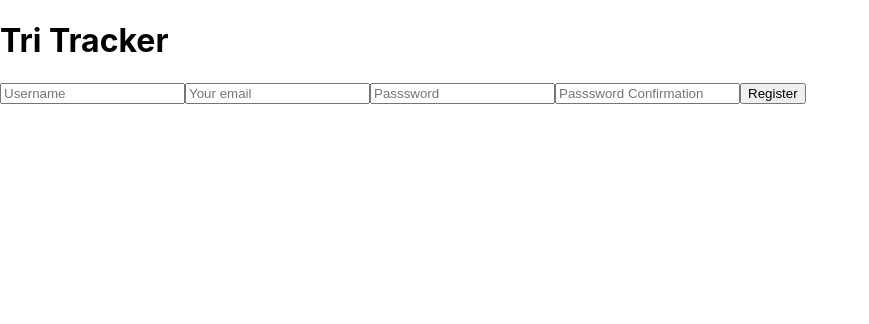
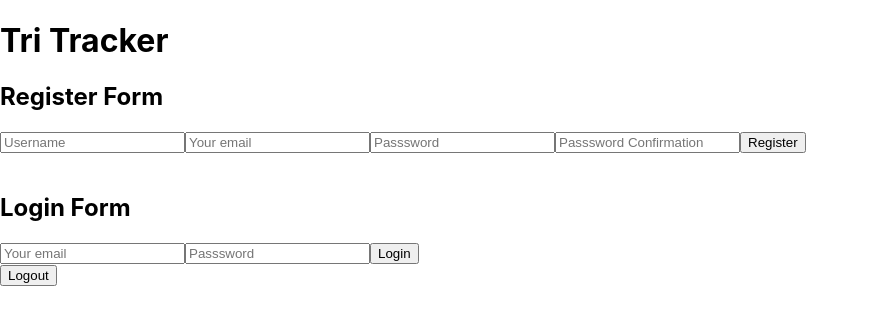
Before and after one commit to thneves/tri-tracker-client, a React (Create React App) app: page / in a window 1280 px wide. Shown: the top 324 px of the page, without its empty margins (0-869 px from the left). Built offline with nearby package versions, Linux system fonts and the light colour scheme; no server answers.

Commit message:
Create logout function with api request

```diff
--- a/src/components/Home.js
+++ b/src/components/Home.js
@@ -1,11 +1,42 @@
-import React from 'react';
+import React, { useEffect } from 'react';
+import axios from 'axios';
+import Login from './Login';
 import Register from './Register';
 
-const Home = () => (
-  <>
-    <h1>Tri Tracker</h1>
-    <Register />
-  </>
-);
+const Home = () => {
+  const checkLoginStatus = () => {
+    axios.get('http://localhost:3001/logged_in', { withCredentials: true })
+      .then(response => {
+        console.log('logged in?', response.data);
+      }).catch(error => {
+        console.log('login error', error);
+      });
+  };
+
+  useEffect(() => {
+    checkLoginStatus();
+  }, [checkLoginStatus]);
+
+  const handleLogout = () => {
+    axios.delete('http://localhost:3001/logout', { withCredentials: true })
+      .then(response => {
+        console.log(response);
+      }).catch(error => {
+        console.log('logout error', error);
+      });
+  };
+
+  return (
+    <>
+      <h1>Tri Tracker</h1>
+      <h2>Register Form</h2>
+      <Register />
+      <br />
+      <h2>Login Form</h2>
+      <Login />
+      <button type="button" onClick={() => handleLogout()}>Logout</button>
+    </>
+  );
+};
 
 export default Home;
--- /dev/null
+++ b/src/components/Login.js
@@ -0,0 +1,49 @@
+import React, { useState } from 'react';
+import { useHistory } from 'react-router-dom';
+import axios from 'axios';
+
+const Login = () => {
+  const [user, setUser] = useState({
+    email: '',
+    password: '',
+    registrationErrors: '',
+  });
+
+  const history = useHistory();
+
+  const handleSubmit = e => {
+    axios.post('http://localhost:3001/sessions', {
+      user: {
+        email: user.email,
+        password: user.password,
+      },
+    },
+    { withCredentials: true }).then(response => {
+      console.log('login response', response);
+    }).catch(error => {
+      console.log('error', error);
+    });
+
+    e.preventDefault();
+    history.push('/dashboard');
+  };
+
+  const handleChange = e => {
+    setUser({
+      ...user,
+      [e.target.name]: e.target.value,
+    });
+  };
+
+  return (
+    <div>
+      <form onSubmit={handleSubmit}>
+        <input type="email" name="email" placeholder="Your email" value={user.email} onChange={handleChange} required />
+        <input type="password" name="password" placeholder="Passsword" value={user.password} onChange={handleChange} required />
+        <button type="submit">Login</button>
+      </form>
+    </div>
+  );
+};
+
+export default Login;
```
